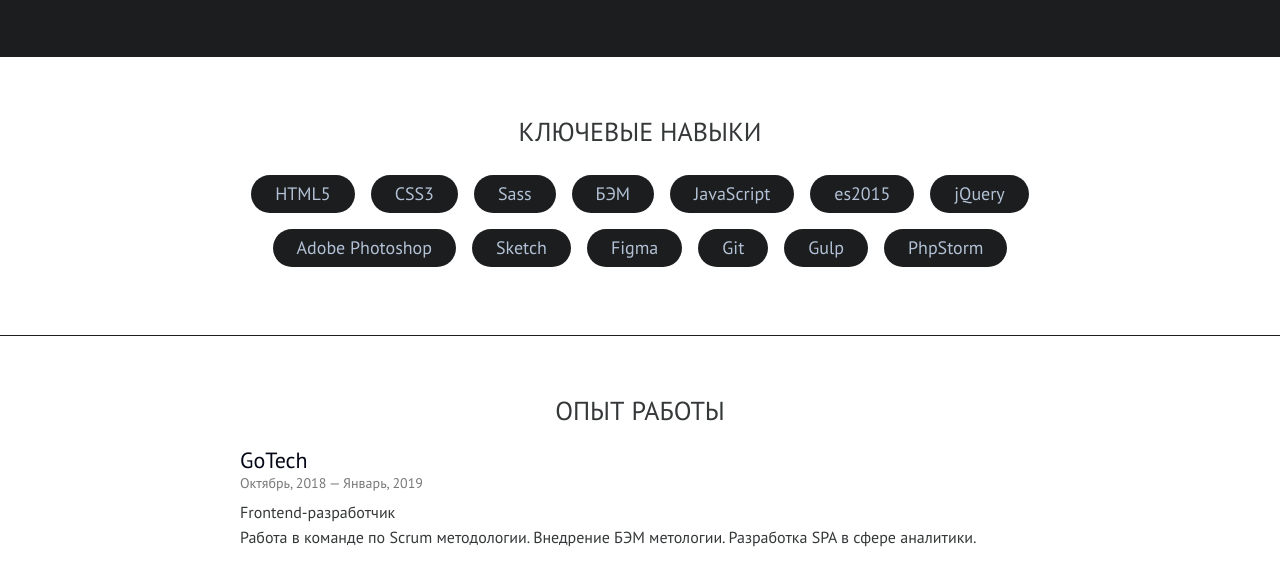
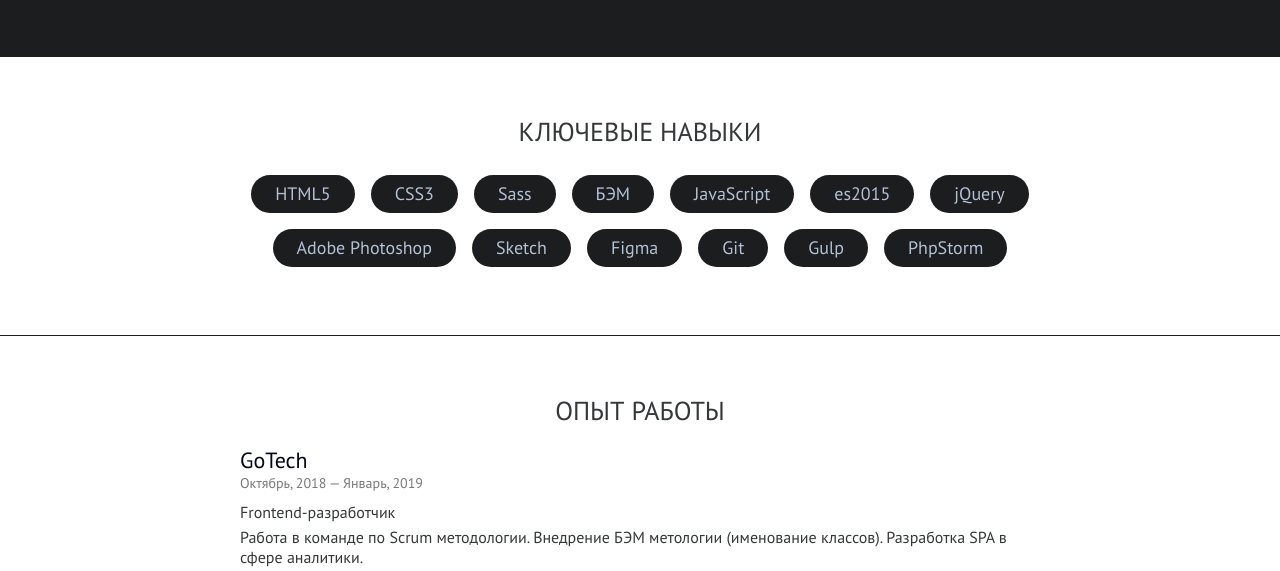
Before and after one commit to xelga/portfolio, a plain HTML site: page index.html in a window 1280 px wide. Shown: the part 213-784 px from the top of the page. Drawn offline with Linux system fonts and the light colour scheme.

Commit message:
Some minor improvements;

```diff
--- a/index.html
+++ b/index.html
@@ -59,7 +59,7 @@
 					<span class="experience__date">Октябрь, 2018 — Январь, 2019</span>
 					<span class="experience__position">Frontend-разработчик</span>
 					<p class="experience__descr">
-						Работа в команде по Scrum методологии. Внедрение БЭМ метологии. Разработка SPA в сфере аналитики.
+						Работа в команде по Scrum методологии. Внедрение БЭМ метологии (именование классов). Разработка SPA в сфере аналитики.
 					</p>
 				</div>
 			</div>
```
